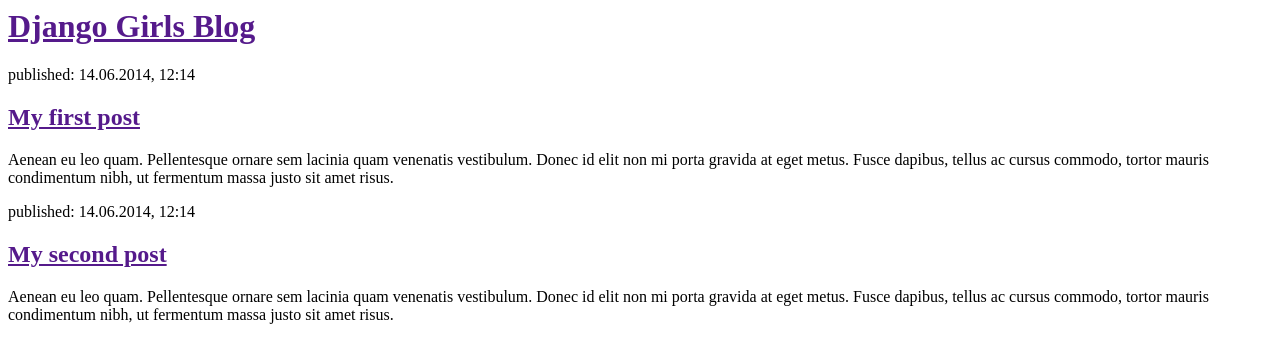
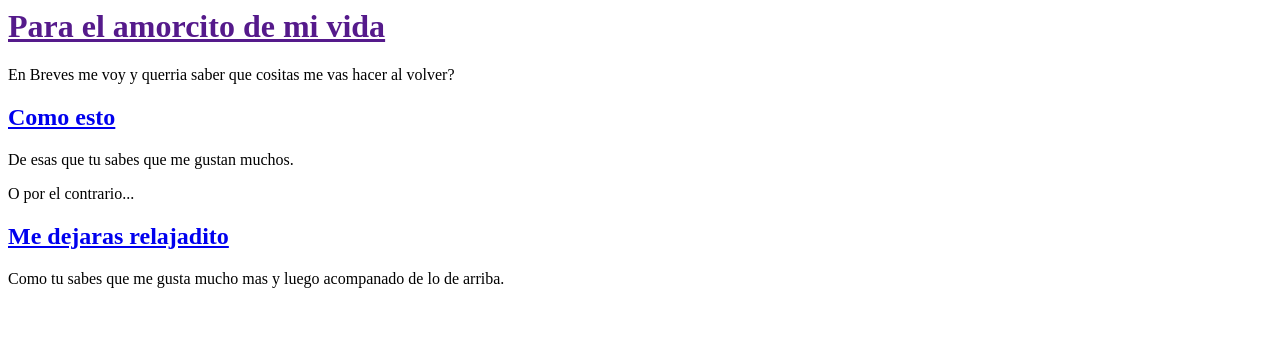
Before and after one commit to ladelpack/my-first-blog2, a Django app: page / in a window 1280 px wide. Shown: the top 363 px of the page. Run offline with Django 3.2, Linux system fonts and the light colour scheme.

Commit message:
Cambiando el HTML pa mi gorda.

```diff
--- a/blog/templates/blog/post_list.html
+++ b/blog/templates/blog/post_list.html
@@ -1,22 +1,23 @@
+
 <html>
 	<head>
-    	  <title>Django Girls blog</title>
+    	  <title>Amor</title>
 
 	</head>
 	<body>
 		<div>
-     			<h1><a href="">Django Girls Blog</a></h1>
+     			<h1><a href="">Para el amorcito de mi vida</a></h1>
 		</div>
 
 		<div>
-			<p>published: 14.06.2014, 12:14</p>
-			<h2><a href="">My first post</a></h2>
-			<p>Aenean eu leo quam. Pellentesque ornare sem lacinia quam venenatis vestibulum. Donec id elit non mi porta gravida at eget metus. Fusce dapibus, tellus ac cursus commodo, tortor mauris condimentum nibh, ut fermentum massa justo sit amet risus.</p>
+			<p>En Breves me voy y querria saber que cositas me vas hacer al volver?</p>
+			<h2><a href="http://data.whicdn.com/images/57745856/tumblr_m7l5iouLpC1rrzr19o1_400_large.gif">Como esto</a></h2>
+			<p>De esas que tu sabes que me gustan muchos.</p>
 		</div>
 		<div>
-			<p>published: 14.06.2014, 12:14</p>
-			<h2><a href="">My second post</a></h2>
-			<p>Aenean eu leo quam. Pellentesque ornare sem lacinia quam venenatis vestibulum. Donec id elit non mi porta gravida at eget metus. Fusce dapibus, tellus ac cursus commodo, tortor mauris condimentum nibh, ut fermentum massa justo sit amet risus.</p>
+			<p>O por el contrario...</p>
+			<h2><a href="http://3.bp.blogspot.com/-Zb3j4W-mFtg/UtK3EFcAKBI/AAAAAAAAeiQ/nzQFbUeGjQk/s1600/eeewwww.gif">Me dejaras relajadito</a></h2>
+			<p>Como tu sabes que me gusta mucho mas y luego acompanado de lo de arriba.</p>
 		</div>
 	</body>
 </html>
```
